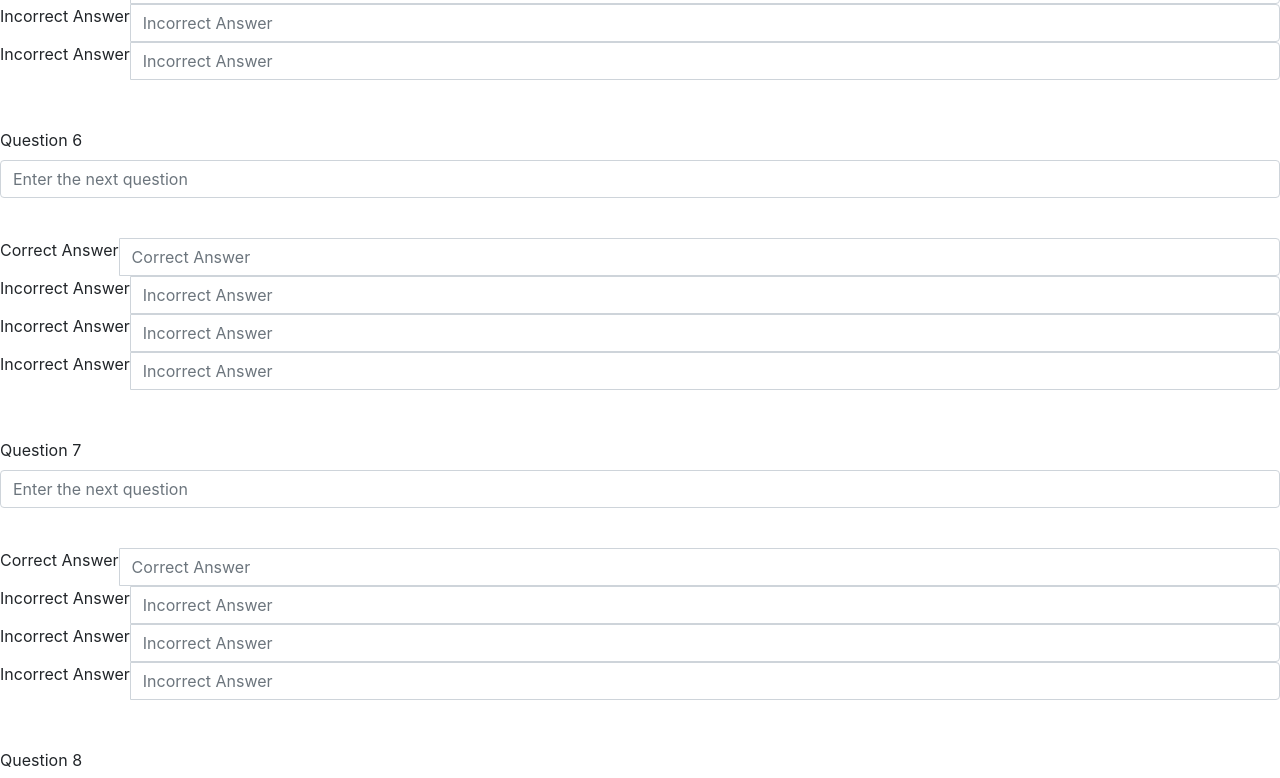
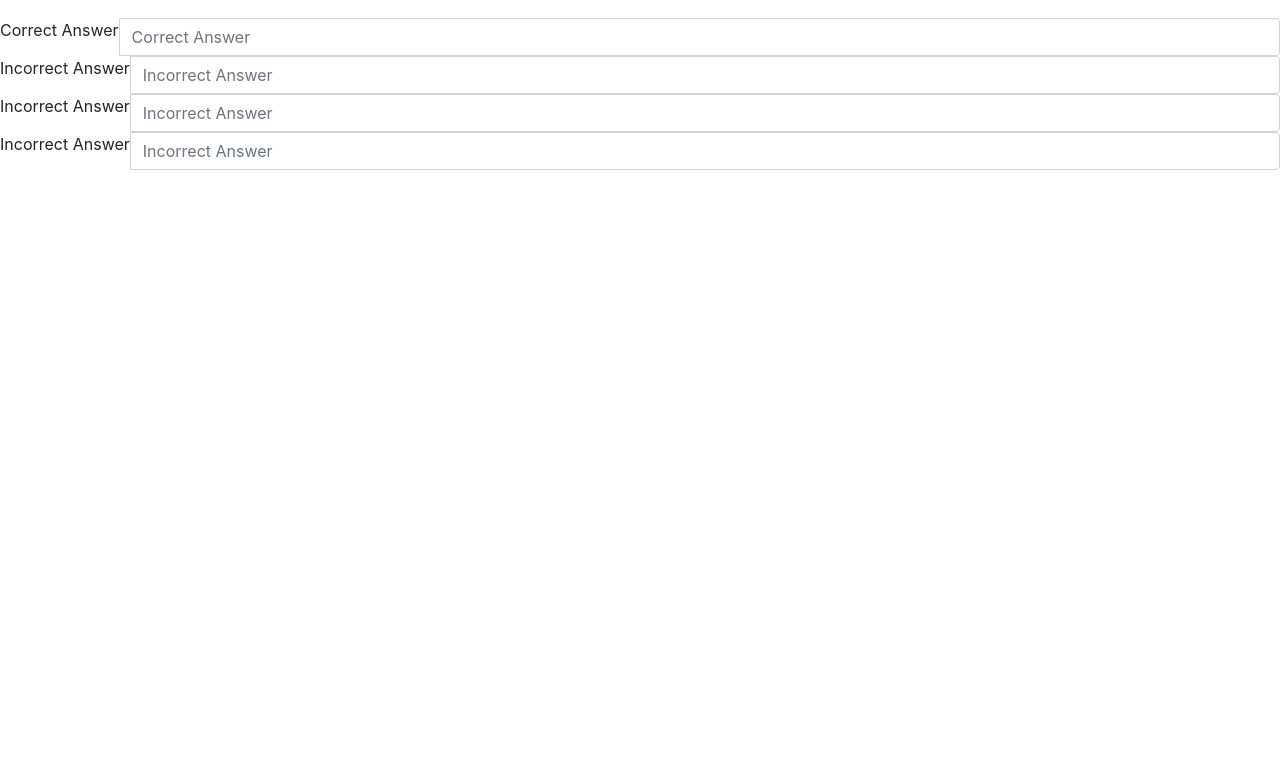
Before and after one commit to Zmaraz/Takoot-Front, an Angular app: page /questions in a window 1280 px wide. Shown: the part 1980-2758 px from the top of the page. After the commit the page ends 2198 px from the top, so only its background shows below. Built offline with nearby package versions, Linux system fonts and the light colour scheme.

Commit message:
edited the questions to generate 5 questions instead of 10

```diff
--- a/src/app/data.service.ts
+++ b/src/app/data.service.ts
@@ -18,20 +18,20 @@ export class DataService {
 
     // this should create 10 questions from TV category with multiple choice answers API
     // return this.http.get('https://reqres.in/api/users');
-    return this.http.get('https://opentdb.com/api.php?amount=10&category=14&difficulty=easy&type=multiple');
+    return this.http.get('https://opentdb.com/api.php?amount=5&category=14&difficulty=easy&type=multiple');
   }
 
   //animals
   playQuiz2() {
     console.log('playQuiz2()');
-    return this.http.get('https://opentdb.com/api.php?amount=10&category=27&difficulty=medium&type=multiple');
+    return this.http.get('https://opentdb.com/api.php?amount=5&category=27&difficulty=medium&type=multiple');
 
   }
 
   //sports
   playQuiz3() {
     console.log('playQuiz3()');
-    return this.http.get('https://opentdb.com/api.php?amount=10&category=21&difficulty=hard&type=multiple');
+    return this.http.get('https://opentdb.com/api.php?amount=5&category=21&difficulty=hard&type=multiple');
 
   }
 
--- /dev/null
+++ b/src/app/models/question.ts
@@ -0,0 +1,8 @@
+export class Question {
+    questionId: number;
+    question: string;
+
+    constructor(question: string) {
+        this.question = question;
+    }
+}
--- a/src/app/question.service.ts
+++ b/src/app/question.service.ts
@@ -3,6 +3,7 @@ import { HttpClient } from '@angular/common/http';
 import { Quiz } from './models/quiz';
 import { environment as env } from '../environments/environment';
 import { tap, map, catchError, first } from 'rxjs/operators';
+import { Question } from './models/question';
 
 @Injectable({
   providedIn: 'root'
@@ -26,4 +27,17 @@ export class QuestionService {
     })).subscribe();
   }
 
+  createQuest(quest: Question) {
+    console.log(`Attempting to create a question: ${quest.question}`);
+
+    let questJson = JSON.stringify(quest);
+    console.log(questJson);
+
+    this.http.post(env.API_URL + 'question', questJson, {observe: 'response'})
+    .pipe(map(resp => {
+      localStorage.getItem('jwt');
+      localStorage.getItem('user');
+    })).subscribe();
+  }
+
 }
--- a/src/app/questions/questions.component.html
+++ b/src/app/questions/questions.component.html
@@ -52,6 +52,10 @@
   </div>
   <br>
 
+  <button (click)="createQuiz()" type="submit" class="btn btn-primary">Create a Quiz!</button>
+
+  <br>
+  <br>
   <!-- this will generate a random question -->
   <input (click)="getQuestion()" type="submit" value="Generate A Question" class="btn btn-primary" />
   <br>
@@ -65,6 +69,7 @@
     <label for="quest1">Question 1</label>
     <input type="text" class="form-control" id="quest1" placeholder="Enter the first question">
   </div>
+  <button (click)="createQuestion1()" type="submit" class="btn btn-primary">Create Question</button>
   <br>
 
   <!-- <div class="input-group">
@@ -99,6 +104,7 @@
     <label for="quest2">Question 2</label>
     <input type="text" class="form-control" id="quest1" placeholder="Enter the next question">
   </div>
+  <button (click)="createQuestion2()" type="submit" class="btn btn-primary">Create Question</button>
   <br>
 
   <div class="input-group">
@@ -211,150 +217,5 @@
   <br>
   <br>
 
-  <div class="form-group">
-    <label for="quest6">Question 6</label>
-    <input type="text" class="form-control" id="quest1" placeholder="Enter the next question">
-  </div>
-  <br>
 
-  <div class="input-group">
-    <span class="input-group-addon">Correct Answer</span> <br>
-    <input id="correct" type="text" class="form-control" name="correct" placeholder="Correct Answer">
-  </div>
-
-  <div class="input-group">
-    <span class="input-group-addon">Incorrect Answer</span>
-    <input id="incorrect1" type="text" class="form-control" name="incorrect1" placeholder="Incorrect Answer">
-  </div>
-
-  <div class="input-group">
-    <span class="input-group-addon">Incorrect Answer</span>
-    <input id="incorrect2" type="text" class="form-control" name="incorrect1" placeholder="Incorrect Answer">
-  </div>
-
-  <div class="input-group">
-    <span class="input-group-addon">Incorrect Answer</span>
-    <input id="incorrect3" type="text" class="form-control" name="incorrect1" placeholder="Incorrect Answer">
-  </div>
-
-  <br>
-  <br>
-
-  <div class="form-group">
-    <label for="quest7">Question 7</label>
-    <input type="text" class="form-control" id="quest1" placeholder="Enter the next question">
-  </div>
-  <br>
-
-  <div class="input-group">
-    <span class="input-group-addon">Correct Answer</span> <br>
-    <input id="correct" type="text" class="form-control" name="correct" placeholder="Correct Answer">
-  </div>
-
-  <div class="input-group">
-    <span class="input-group-addon">Incorrect Answer</span>
-    <input id="incorrect1" type="text" class="form-control" name="incorrect1" placeholder="Incorrect Answer">
-  </div>
-
-  <div class="input-group">
-    <span class="input-group-addon">Incorrect Answer</span>
-    <input id="incorrect2" type="text" class="form-control" name="incorrect1" placeholder="Incorrect Answer">
-  </div>
-
-  <div class="input-group">
-    <span class="input-group-addon">Incorrect Answer</span>
-    <input id="incorrect3" type="text" class="form-control" name="incorrect1" placeholder="Incorrect Answer">
-  </div>
-
-  <br>
-  <br>
-
-  <div class="form-group">
-    <label for="quest8">Question 8</label>
-    <input type="text" class="form-control" id="quest1" placeholder="Enter the next question">
-  </div>
-  <br>
-
-  <div class="input-group">
-    <span class="input-group-addon">Correct Answer</span> <br>
-    <input id="correct" type="text" class="form-control" name="correct" placeholder="Correct Answer">
-  </div>
-
-  <div class="input-group">
-    <span class="input-group-addon">Incorrect Answer</span>
-    <input id="incorrect1" type="text" class="form-control" name="incorrect1" placeholder="Incorrect Answer">
-  </div>
-
-  <div class="input-group">
-    <span class="input-group-addon">Incorrect Answer</span>
-    <input id="incorrect2" type="text" class="form-control" name="incorrect1" placeholder="Incorrect Answer">
-  </div>
-
-  <div class="input-group">
-    <span class="input-group-addon">Incorrect Answer</span>
-    <input id="incorrect3" type="text" class="form-control" name="incorrect1" placeholder="Incorrect Answer">
-  </div>
-
-  <br>
-  <br>
-
-  <div class="form-group">
-    <label for="quest9">Question 9</label>
-    <input type="text" class="form-control" id="quest1" placeholder="Enter the next question">
-  </div>
-  <br>
-
-  <div class="input-group">
-    <span class="input-group-addon">Correct Answer</span> <br>
-    <input id="correct" type="text" class="form-control" name="correct" placeholder="Correct Answer">
-  </div>
-
-  <div class="input-group">
-    <span class="input-group-addon">Incorrect Answer</span>
-    <input id="incorrect1" type="text" class="form-control" name="incorrect1" placeholder="Incorrect Answer">
-  </div>
-
-  <div class="input-group">
-    <span class="input-group-addon">Incorrect Answer</span>
-    <input id="incorrect2" type="text" class="form-control" name="incorrect1" placeholder="Incorrect Answer">
-  </div>
-
-  <div class="input-group">
-    <span class="input-group-addon">Incorrect Answer</span>
-    <input id="incorrect3" type="text" class="form-control" name="incorrect1" placeholder="Incorrect Answer">
-  </div>
-
-  <br>
-  <br>
-
-  <div class="form-group">
-    <label for="quest10">Question 10</label>
-    <input type="text" class="form-control" id="quest1" placeholder="Enter the next question">
-  </div>
-  <br>
-
-  <div class="input-group">
-    <span class="input-group-addon">Correct Answer</span> <br>
-    <input id="correct" type="text" class="form-control" name="correct" placeholder="Correct Answer">
-  </div>
-
-  <div class="input-group">
-    <span class="input-group-addon">Incorrect Answer</span>
-    <input id="incorrect1" type="text" class="form-control" name="incorrect1" placeholder="Incorrect Answer">
-  </div>
-
-  <div class="input-group">
-    <span class="input-group-addon">Incorrect Answer</span>
-    <input id="incorrect2" type="text" class="form-control" name="incorrect1" placeholder="Incorrect Answer">
-  </div>
-
-  <div class="input-group">
-    <span class="input-group-addon">Incorrect Answer</span>
-    <input id="incorrect3" type="text" class="form-control" name="incorrect1" placeholder="Incorrect Answer">
-  </div>
-
-  <br>
-  <br>
-
-  <button (click)="createQuiz()" type="submit" class="btn btn-primary">Create a Quiz!</button>
 </form>
--- a/src/app/questions/questions.component.ts
+++ b/src/app/questions/questions.component.ts
@@ -2,6 +2,7 @@ import { Component, OnInit } from '@angular/core';
 import { DataService } from '../data.service';
 import { QuestionService } from '../question.service';
 import { Quiz } from '../models/quiz';
+import { Question } from '../models/question';
 
 @Component({
   selector: 'questions',
@@ -10,18 +11,21 @@ import { Quiz } from '../models/quiz';
 })
 export class QuestionsComponent implements OnInit {
 
+  // this is for generating a question from the API
+  // these need to remain separate!!!!
   question: Object;
+
+  // these are for creating a quiz
   theQuiz: Quiz;
-
-  // calling the generateQuestion from the DataService
+  theQuestion: Question;
+  theAnswer: Object;
 
   constructor(private results: DataService, private questions:QuestionService) { }
 
   ngOnInit() {
-    // generate a question should work here
-    // this.results.generateQuestion;
   }
 
+  // calls the API
   getQuestion() {
     this.results.generateQuestion().subscribe(results => {
       this.question = results;
@@ -29,6 +33,7 @@ export class QuestionsComponent implements OnInit {
     });
   }
 
+  // creates a Quiz
   createQuiz(title, dateCreated, dateLastUpdated, categoryId, difficultyId, defaultId) {
 
     // this part of the function, sends the Quiz
@@ -42,11 +47,23 @@ export class QuestionsComponent implements OnInit {
     this.theQuiz = new Quiz (title, dateCreated, dateLastUpdated, categoryId, difficultyId, defaultId);
     console.log(this.theQuiz);
 
+    this.questions.create(this.theQuiz);
 
-    // this part of the function, sends all the questions
-
-    this.questions.create(this.theQuiz);
   }
 
+  // creates a Question
+  createQuestion1(quest) {
+    quest = (<HTMLInputElement>document.getElementById('quest1')).value;
+    this.theQuestion = new Question(quest);
+    console.log(this.theQuestion);
+    this.questions.createQuest(this.theQuestion);
+  }
+
+  createQuestion2(quest) {
+    quest = (<HTMLInputElement>document.getElementById('quest2')).value;
+    this.theQuestion = new Question (quest);
+    console.log(this.theQuestion);
+    this.questions.createQuest(this.theQuestion);
+  }
 
 }
```
